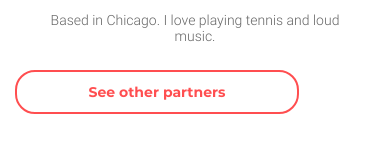
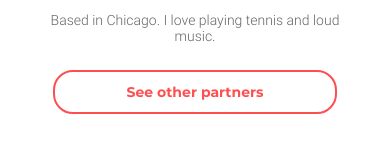
Before and after one commit to Zhydovlenko/goit-fe-course, a plain HTML site: page html-css/module-09/index.html in a window 390 px wide. Shown: the part 1556-1709 px from the top of the page. Drawn offline with Linux system fonts and the light colour scheme.

Commit message:
module09

```diff
--- a/html-css/module-09/css/styles.css
+++ b/html-css/module-09/css/styles.css
@@ -261,7 +261,11 @@
     .partners__list-item:not(:last-child) {
       margin-bottom: 1.625rem;
     }
+
+    .partners__btn {
+      margin: 0 auto;
   }
+}
 
   @media (min-width: 768px) {
     .header {
```
